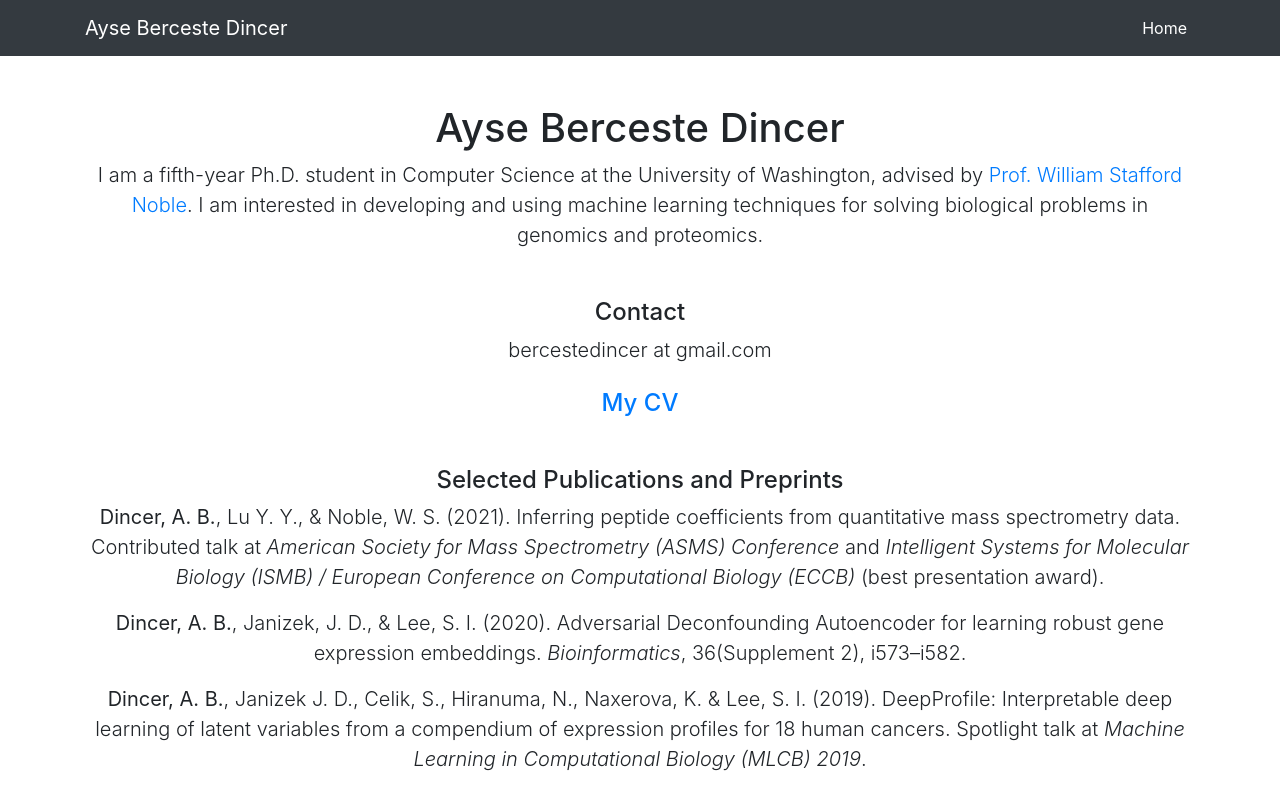
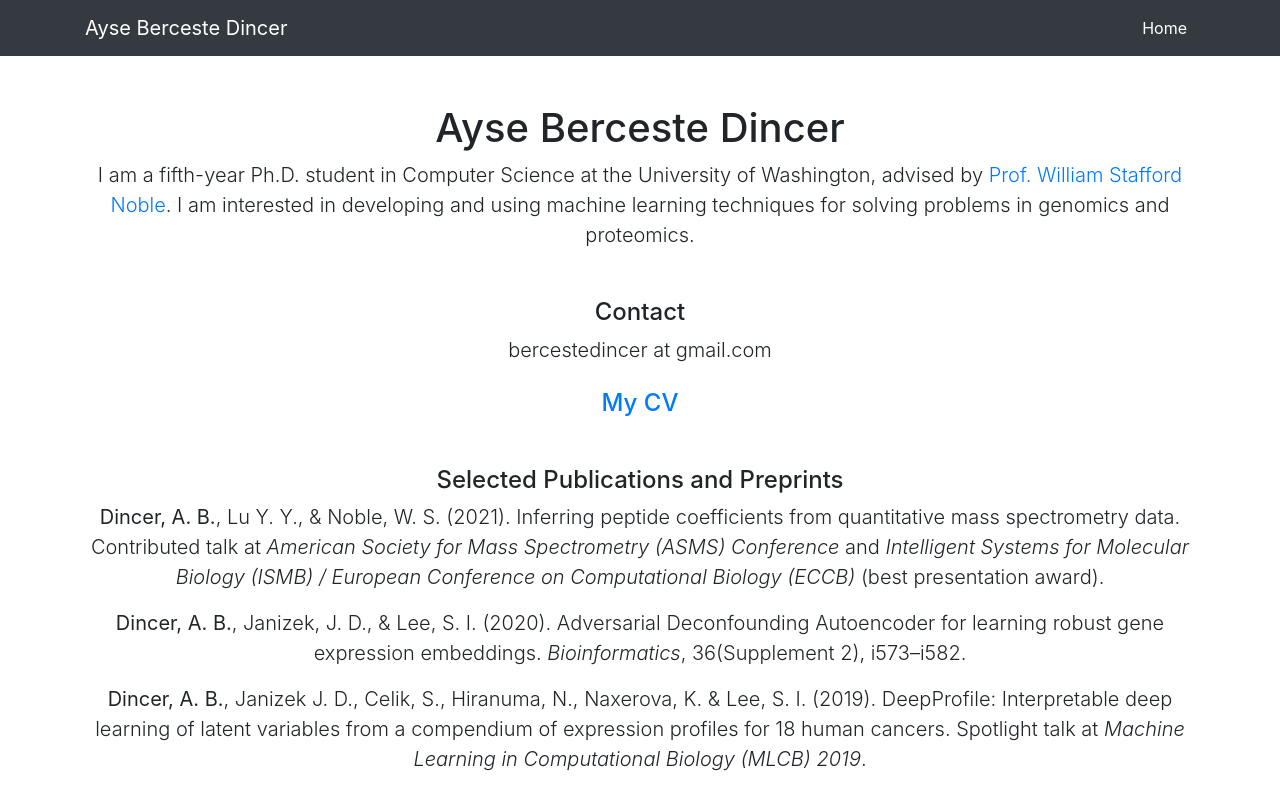
Before and after one commit to BercesteDincer/bercestedincer.github.io, a website: page index.html in a window 1280 px wide. Drawn offline with Linux system fonts and the light colour scheme.

Commit message:
Update index.html

```diff
--- a/index.html
+++ b/index.html
@@ -42,7 +42,7 @@
     <div class="row">
       <div class="col-lg-12 text-center">
         <h1 class="mt-5">Ayse Berceste Dincer</h1>
-        <p class="lead">I am a fifth-year Ph.D. student in Computer Science at the University of Washington, advised by <a href="https://noble.gs.washington.edu">Prof. William Stafford Noble</a>. I am interested in developing and using machine learning techniques for solving biological problems in genomics and proteomics. </p>
+        <p class="lead">I am a fifth-year Ph.D. student in Computer Science at the University of Washington, advised by <a href="https://noble.gs.washington.edu">Prof. William Stafford Noble</a>. I am interested in developing and using machine learning techniques for solving problems in genomics and proteomics. </p>
 
         <h4 class="mt-5">Contact</h4>
         <p class="lead"> bercestedincer at gmail.com</p>
```
